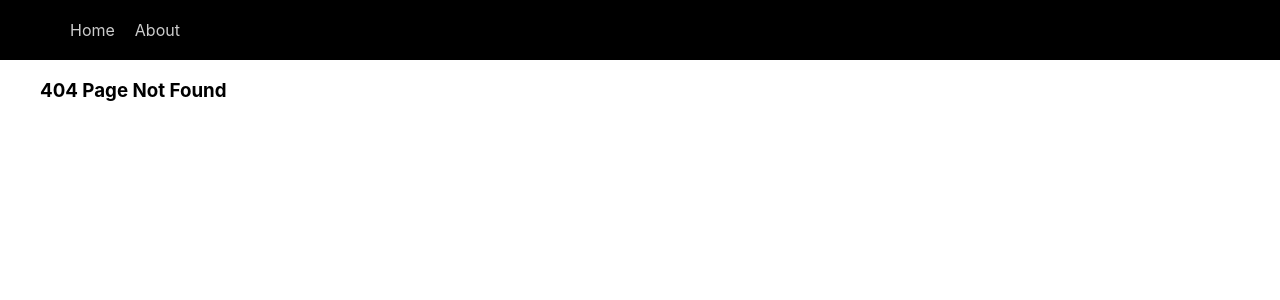
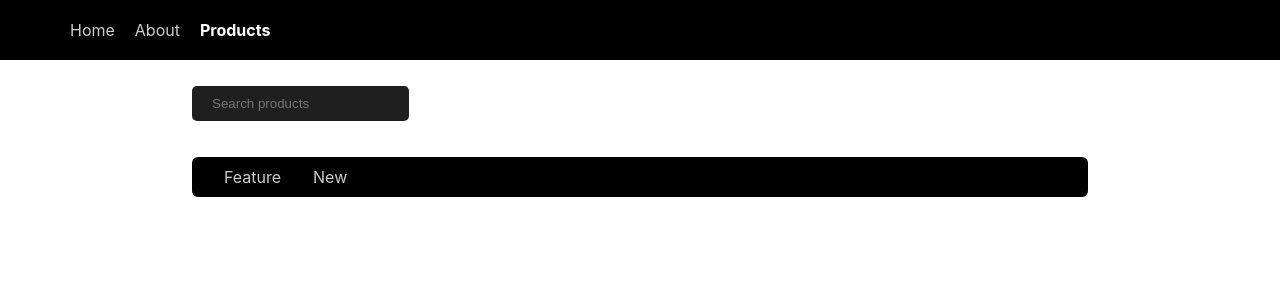
Before and after one commit to Ghanasham2004/React-Router-Learning, a React (Create React App) app: page /products in a window 1280 px wide. Before the commit this address had no page. Shown: the top 300 px of the page. Built offline with nearby package versions, Linux system fonts and the light colour scheme.

Commit message:
React Router Tut - 8 - Nested Routes

```diff
--- a/src/App.js
+++ b/src/App.js
@@ -4,6 +4,9 @@ import About from "./components/About";
 import Navbar from "./components/Navbar";
 import OrderSummary from "./components/OrderSummary";
 import NoMatch from "./components/NoMatch";
+import Products from "./components/Products";
+import FeaturedProducts from "./components/FeaturedProducts";
+import NewProducts from "./components/NewProducts";
 
 function App() {
   return (
@@ -13,6 +16,10 @@ function App() {
       <Route path="/" element={<Home />} />
       <Route path="/about" element={<About />} />
       <Route path="/order-summary" element={<OrderSummary/>} />
+      <Route path="/products" element={<Products/>} >
+        <Route path="feature" element={<FeaturedProducts/>} />
+        <Route path="new" element={<NewProducts/>} />
+      </Route>
       <Route path="*" element={<NoMatch/>} />
     </Routes>
     </>
--- /dev/null
+++ b/src/components/FeaturedProducts.js
@@ -0,0 +1,12 @@
+import React from 'react'
+
+const FeaturedProducts = () => {
+  return (
+    <div>
+        <h1>Featured Products List</h1>
+
+    </div>
+  )
+}
+
+export default FeaturedProducts
--- a/src/components/Navbar.js
+++ b/src/components/Navbar.js
@@ -17,6 +17,9 @@ const Navbar = () => {
         <li>
           <NavLink to="/about">About</NavLink>
         </li>
+        <li>
+           <NavLink to="/products"> Products</NavLink>
+        </li>
       </ul>
     </nav>
   );
--- /dev/null
+++ b/src/components/NewProducts.js
@@ -0,0 +1,12 @@
+import React from 'react'
+
+const NewProducts = () => {
+  return (
+    <div>
+        <h1>New Products List</h1>
+
+    </div>
+  )
+}
+
+export default NewProducts
--- /dev/null
+++ b/src/components/Products.js
@@ -0,0 +1,31 @@
+import React from "react";
+import {  Outlet ,NavLink } from "react-router-dom";
+const Products = () => {
+  return (
+    <>
+      <div className="sub-container">
+        <input
+          type="search"
+          name="search"
+          id="search"
+          placeholder="Search products"
+        />
+      </div>
+      <div className="sub-container">
+        <ul className="tab-menu">
+          <li className="tab-menu-item">
+            <NavLink to="feature">Feature</NavLink>
+          </li>
+          <li className="tab-menu-item">
+            <NavLink to="new">New</NavLink>
+          </li>
+        </ul>
+      </div>
+      <div className="sub-container">
+        <Outlet />
+      </div>
+    </>
+  );
+};
+
+export default Products;
--- a/src/index.css
+++ b/src/index.css
@@ -1,21 +1,21 @@
 body {
   margin: 0;
-  font-family: -apple-system, BlinkMacSystemFont, 'Segoe UI', 'Roboto', 'Oxygen',
-    'Ubuntu', 'Cantarell', 'Fira Sans', 'Droid Sans', 'Helvetica Neue',
+  font-family: -apple-system, BlinkMacSystemFont, "Segoe UI", "Roboto", "Oxygen",
+    "Ubuntu", "Cantarell", "Fira Sans", "Droid Sans", "Helvetica Neue",
     sans-serif;
   -webkit-font-smoothing: antialiased;
   -moz-osx-font-smoothing: grayscale;
 }
 
 code {
-  font-family: source-code-pro, Menlo, Monaco, Consolas, 'Courier New',
+  font-family: source-code-pro, Menlo, Monaco, Consolas, "Courier New",
     monospace;
 }
-*{
+* {
   list-style: none;
 }
 
-nav{
+nav {
   display: flex;
   justify-content: space-between;
   align-items: center;
@@ -24,34 +24,61 @@ nav{
   color: #fff;
   height: 60px;
 }
-nav ul{
+nav ul {
   display: flex;
   justify-content: space-between;
   align-items: center;
 }
-nav ul li{
+nav ul li {
   margin-left: 20px;
 }
-nav ul li a{
+nav ul li a {
   color: #ccc;
   text-decoration: none;
 }
-nav ul li a:hover{
-  color: #ccc;
+nav ul li a:hover {
+  color: #f1f0f0;
 }
-/* on link active then apply this css using css file */
-nav ul li a.active{
+nav ul li a.active {
   color: #fff;
   font-weight: bold;
 }
-.container{
-  max-width: 1200px;
+/* containers css */
+.container {
+  max-width: 80%;
   margin: 0 auto;
-  padding: 0 10px;
+  padding: 10px 10px;
+}
+
+.sub-container {
+  max-width: 70%;
+  margin: 0 auto;
+  padding: 10px 10px;
+}
+/* tab-menu css */
+ul.tab-menu {
+  display: flex;
+  justify-content: flex-start;
+  align-items: center;
+  padding: 10px 2rem;
+  background-color: #000000;
+  border-radius: 6px;
+  gap: 2rem;
+}
+
+ul.tab-menu .tab-menu-item a {
+  color: #ccc;
+  text-decoration: none;
+}
+ul.tab-menu .tab-menu-item a:hover {
+  color: #f1f0f0;
+}
+ul.tab-menu .tab-menu-item a.active {
+  color: #fff;
 }
 
 /* button css */
-button{
+button {
   padding: 10px 20px;
   border: none;
   border-radius: 5px;
@@ -60,14 +87,37 @@ button{
   cursor: pointer;
   transition: all 0.3s ease-in-out;
 }
-button:hover{
+button:hover {
   background-color: #050505;
   color: #ffffff;
   box-shadow: 0 2px 6px #c5c5c5;
 }
-button:focus{
+button:focus {
   outline: none;
 }
-button:active{
+button:active {
   transform: scale(0.98);
 }
+
+/* input css */
+input {
+  padding: 10px 20px;
+  border: none;
+  border-radius: 5px;
+  background-color: #1f1f1f;
+  color: #fff;
+  cursor: pointer;
+  transition: all 0.3s ease-in-out;
+  margin-top: 1rem;
+}
+input:hover {
+  background-color: #050505;
+  color: #ffffff;
+  box-shadow: 0 2px 6px #c5c5c5;
+}
+input:focus {
+  outline: none;
+}
+input:active {
+  transform: scale(0.98);
+}
```
